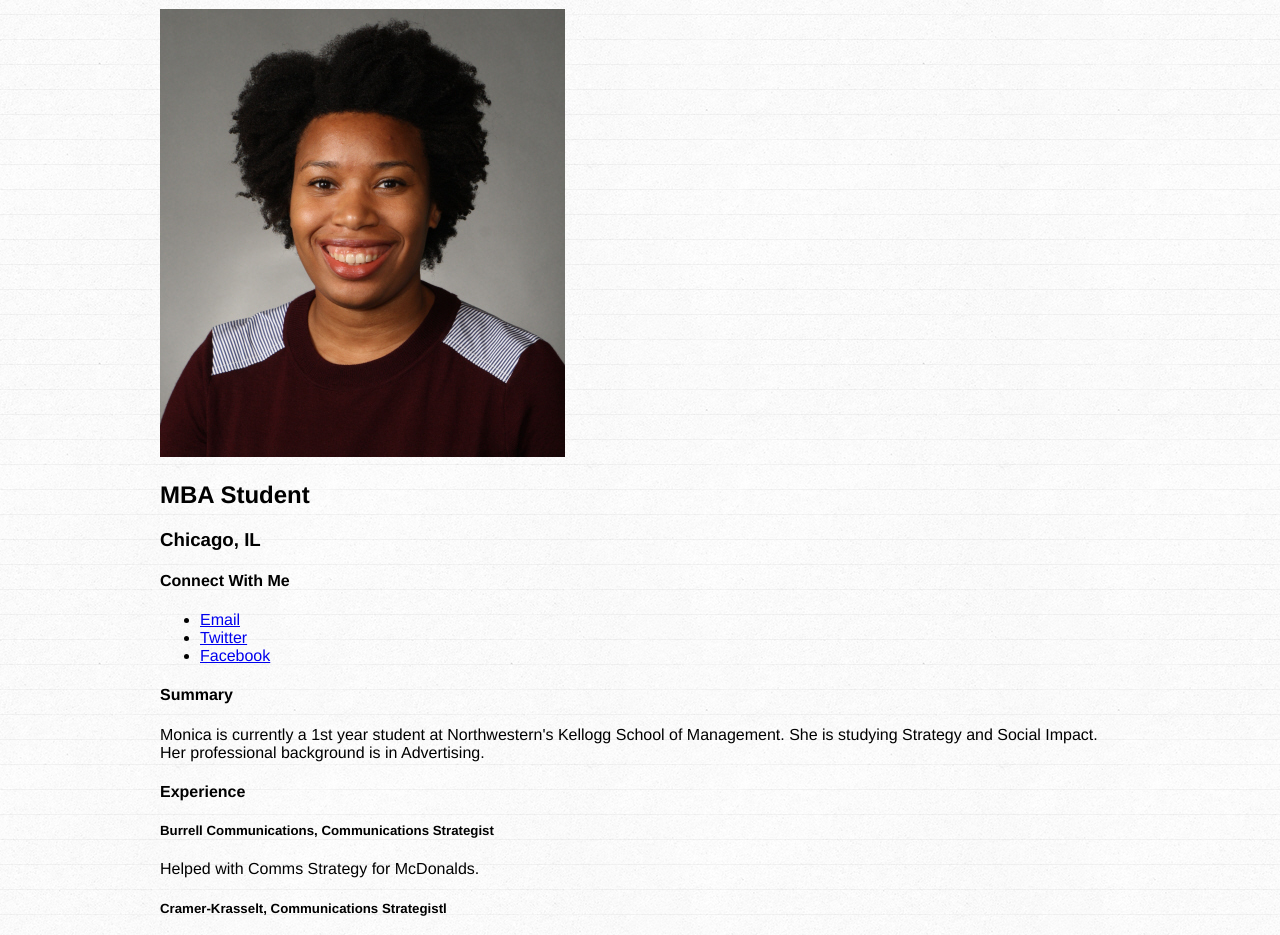
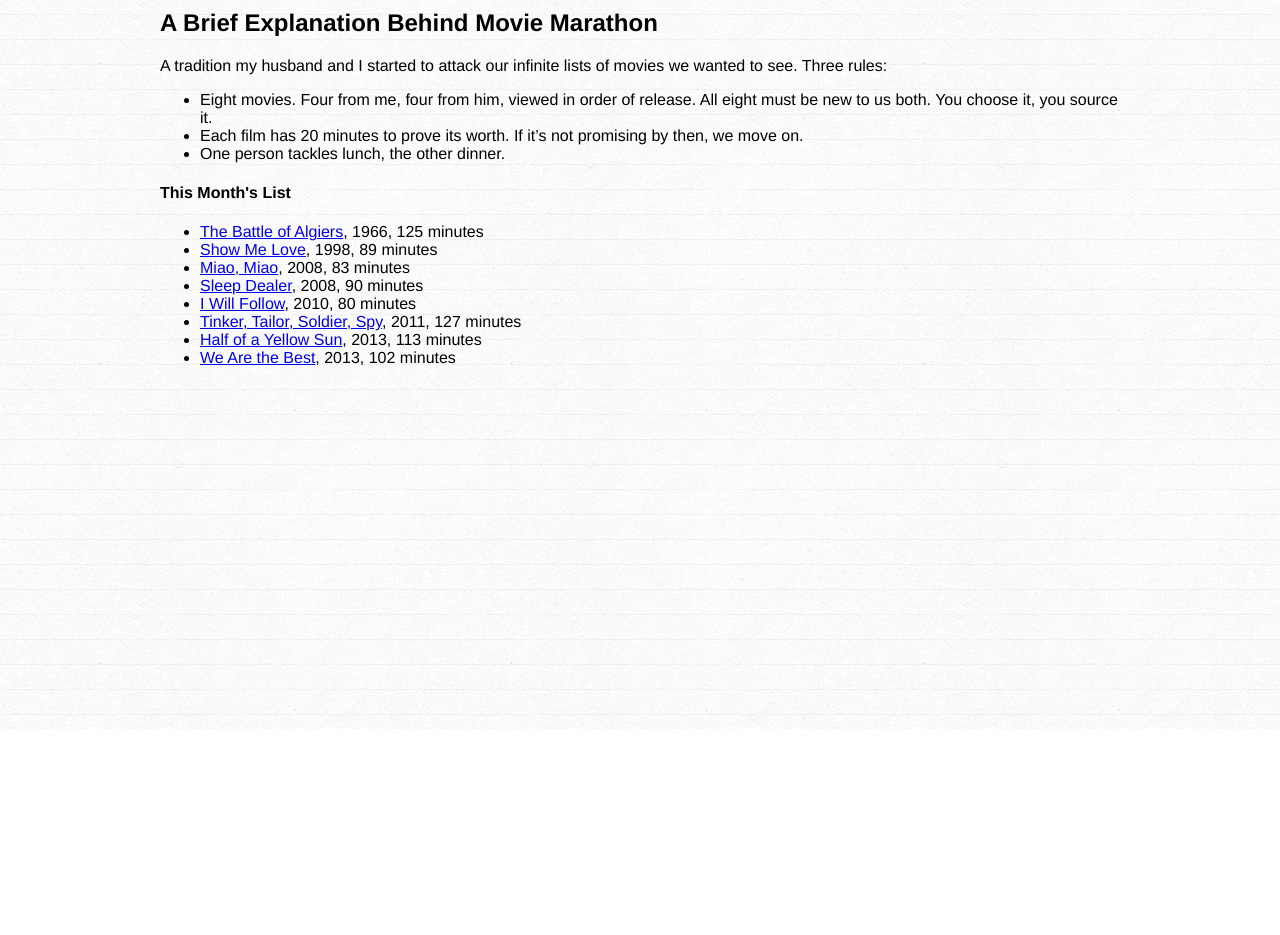
Before and after one commit to mldewitt/mldewitt.github.io, a plain HTML site: page index.html in a window 1280 px wide. Shown: the part 71-1006 px from the top of the page. After the commit the page ends 800 px from the top, so only its background shows below. Drawn offline with Linux system fonts and the light colour scheme.

Commit message:
revised page for assignment 1

```diff
--- a/index.html
+++ b/index.html
@@ -1,55 +1,38 @@
 <!DOCTYPE html>
 <html>
+
 <head>
-  <title>Monica DeWitt, MBA Student</title>
+  <title>January Movie List</title>
   <meta charset="UTF-8">
   <link rel="stylesheet" type="text/css" href="style.css">
 </head>
+
 <body>
   <div id="wrapper">
-    <h1>Monica DeWitt</h1>
-    <p>
-      <img src="x428956.jpg">
-    </p>
-    <h2>MBA Student</h2>
-    <h3>Chicago, IL</h3>
+    <h1>January Movie Marathon</h1>
+
+    <h2>A Brief Explanation Behind Movie Marathon</h2>
+
     <section>
-      <h4>Connect With Me</h4>
+      <p>A tradition my husband and I started to attack our infinite lists of movies we wanted to see. Three rules:</p>
       <ul>
-        <li><a href="mailto:mdewitt2016@kellogg.northwestern.edu">Email</a></li>
-        <li><a href="http://twitter.com/blurban">Twitter</a></li>
-
-        <li><a href="http://facebook.com/monica.dewitt7">Facebook</a></li>
+        <li>Eight movies. Four from me, four from him, viewed in order of release. All eight must be new to us both. You choose it, you source it.</li>
+        <li>Each film has 20 minutes to prove its worth. If it’s not promising by then, we move on.</li>
+        <li>One person tackles lunch, the other dinner.</li>
       </ul>
     </section>
     <section>
-      <h4>Summary</h4>
-      <p>
-        Monica is currently a 1st year student at Northwestern's Kellogg School of Management. She is studying Strategy and Social Impact. Her professional background is in Advertising.
-      </p>
-    </section>
-    <section>
-      <h4>Experience</h4>
-      <section>
-        <h5>Burrell Communications, Communications Strategist</h5>
-        <p>Helped with Comms Strategy for McDonalds.</p>
-      </section>
-      <section>
-        <h5>Cramer-Krasselt, Communications Strategistl</h5>
-        <p>Helped with Comms Strategy for Heinz.</p>
-      </section>
-    </section>
-    <section>
-      <h4>Skills</h4>
+      <h4>This Month's List</h4>
       <ul>
-        <li>Now - HTML!!</li>
-        <li>Waking up in order to make 8:30 class in time</li>
-      </ul>
-    </section>
-    <section>
-      <h4>Hobbies</h4>
-      <ul>
-        <li>Cooking</li>
+        <li><a href="http://www.imdb.com/title/tt0058946/">The Battle of Algiers</a>, 1966, 125 minutes</li>
+        <li><a href="http://www.imdb.com/title/tt0150662/">Show Me Love</a>, 1998, 89 minutes</li>
+        <li><a href="http://www.imdb.com/title/tt0984130/">Miao, Miao</a>, 2008, 83 minutes</li>
+        <li><a href="http://www.imdb.com/title/tt0804529/">Sleep Dealer</a>, 2008, 90 minutes</li>
+        <li><a href="http://www.imdb.com/title/tt1624426/">I Will Follow</a>, 2010, 80 minutes</li>
+        <li><a href="http://www.imdb.com/title/tt1340800//">Tinker, Tailor, Soldier, Spy</a>, 2011, 127 minutes</li>
+        <li><a href="http://www.imdb.com/title/tt2215077/">Half of a Yellow Sun</a>, 2013, 113 minutes</li>
+        <li><a href="http://www.imdb.com/title/tt2364975/">We Are the Best</a>, 2013, 102 minutes</li>
+
       </ul>
     </section>
   </div>
```
Also changed, not shown: indexold.html (added, +57 -0 lines).
